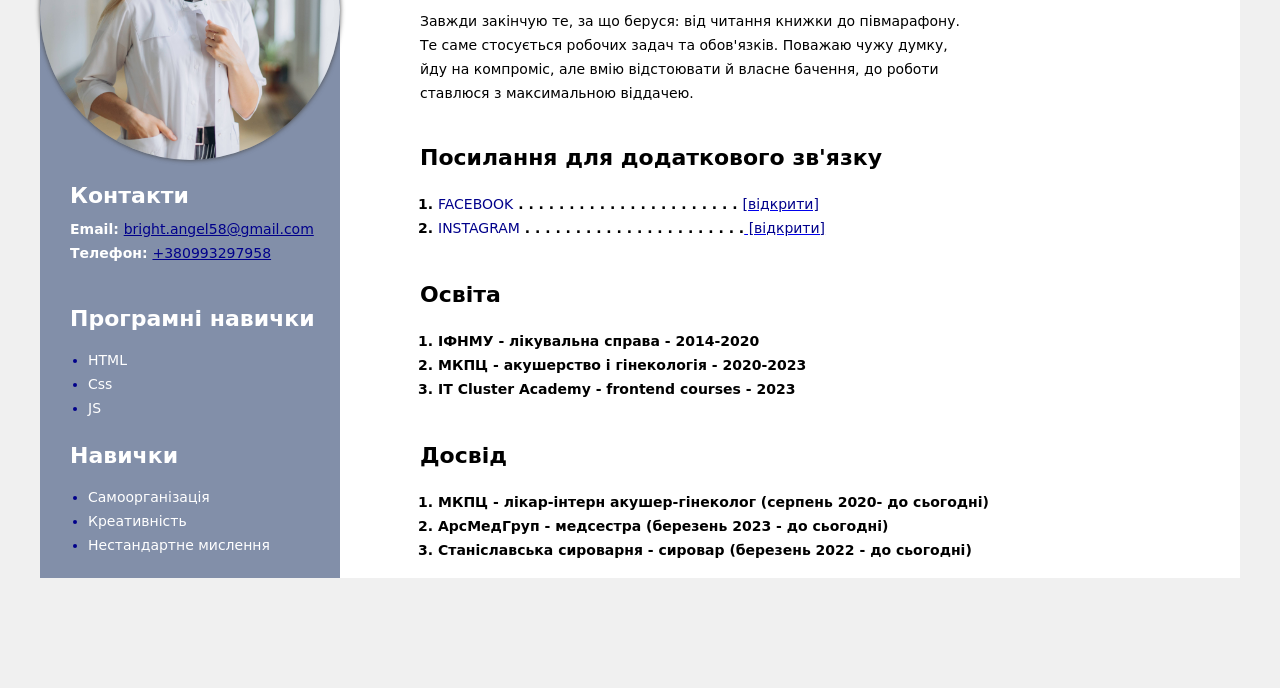
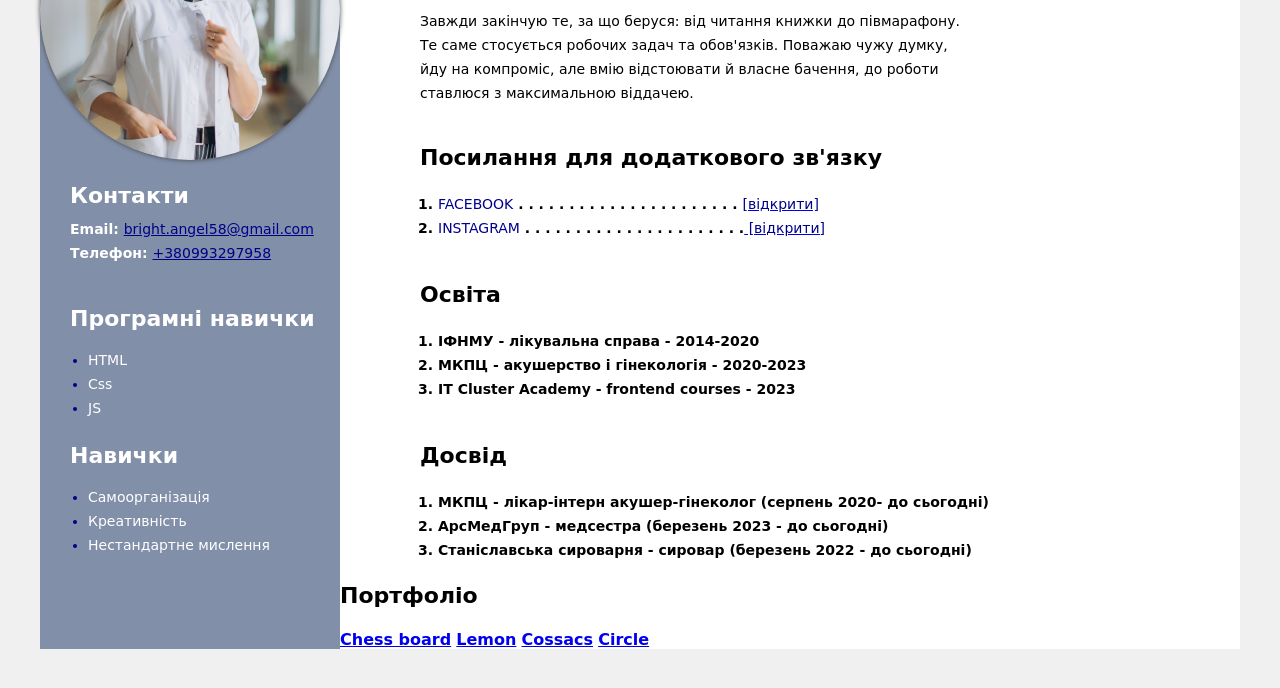
Before and after one commit to hanna-tsybii/hanna-tsybii.github.io, a plain HTML site: page index.html in a window 1280 px wide. Shown: the part 178-866 px from the top of the page. Before the commit the page ends 800 px from the top, so only its background shows below. Drawn offline with Linux system fonts and the light colour scheme; a web font is replaced by a local one.

Commit message:
Add files via upload

```diff
--- a/index.html
+++ b/index.html
@@ -47,6 +47,14 @@
                     <li class="dop__cont">Станіславська сироварня - <strong>сировар</strong> (березень 2022 - до сьогодні)</li>
                 </ol>
             </div>
+            <!-- Портфоліо -->
+            <div class="portfolio">
+                <h3>Портфоліо</h3>
+                <a href="chess-board/index.html"><strong class="task">Chess board</strong></a>
+                <a href="lemon/index.html"><strong class="task">Lemon</strong></a>
+                <a href="mria/cossacs.html"><strong class="task">Cossacs</strong></a>
+                <a href="circle/index.html"><strong class="task">Circle</strong></a>
+            </div>
         </div>
 
         <!--Ліва додаткова інформація-->
```
